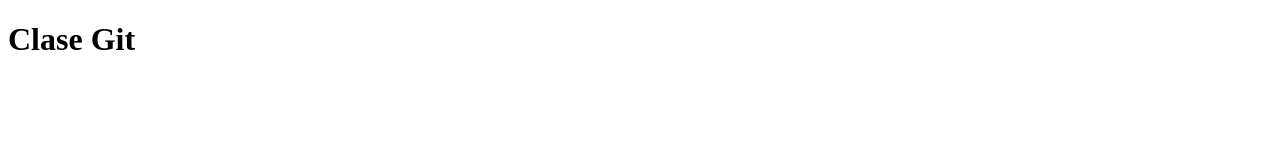
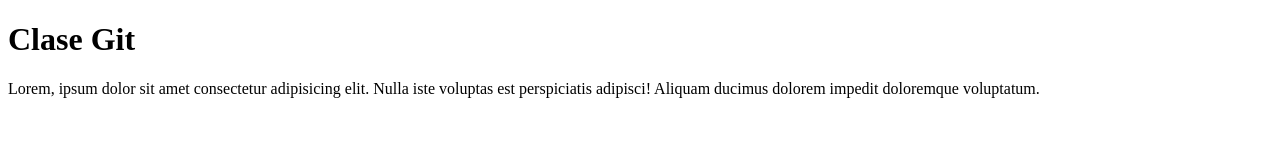
Before and after one commit to RoHeredia/Prueba-git, a plain HTML site: page index.html in a window 1280 px wide. Drawn offline with Linux system fonts and the light colour scheme.

Commit message:
comentario

```diff
--- a/index.html
+++ b/index.html
@@ -9,6 +9,9 @@
 <body>
 
     <h1>Clase Git</h1>
+    <p>Lorem, ipsum dolor sit amet consectetur adipisicing elit. Nulla iste voluptas est perspiciatis adipisci! Aliquam ducimus dolorem impedit doloremque voluptatum.
+
+    </p>
 
 </body>
 </html>
```
